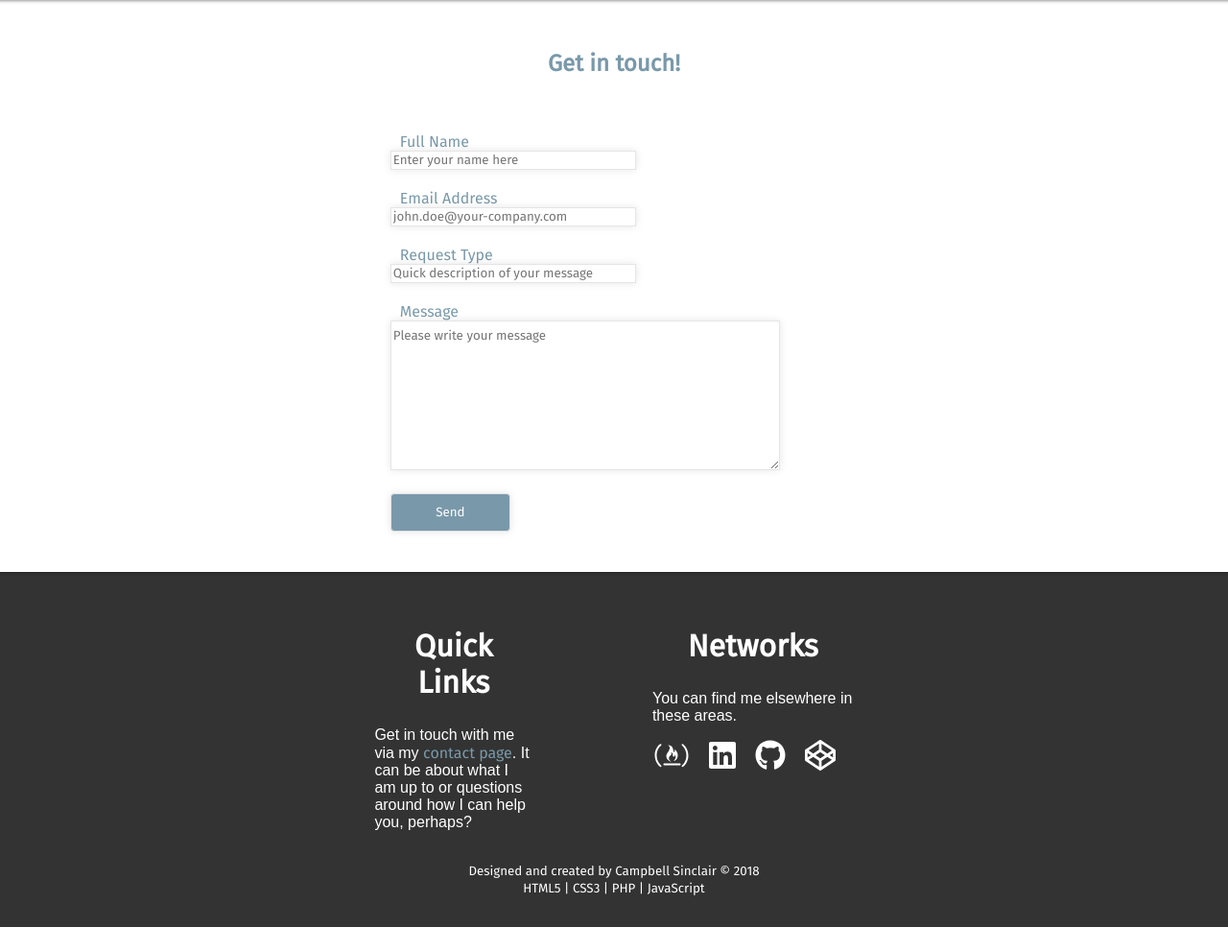
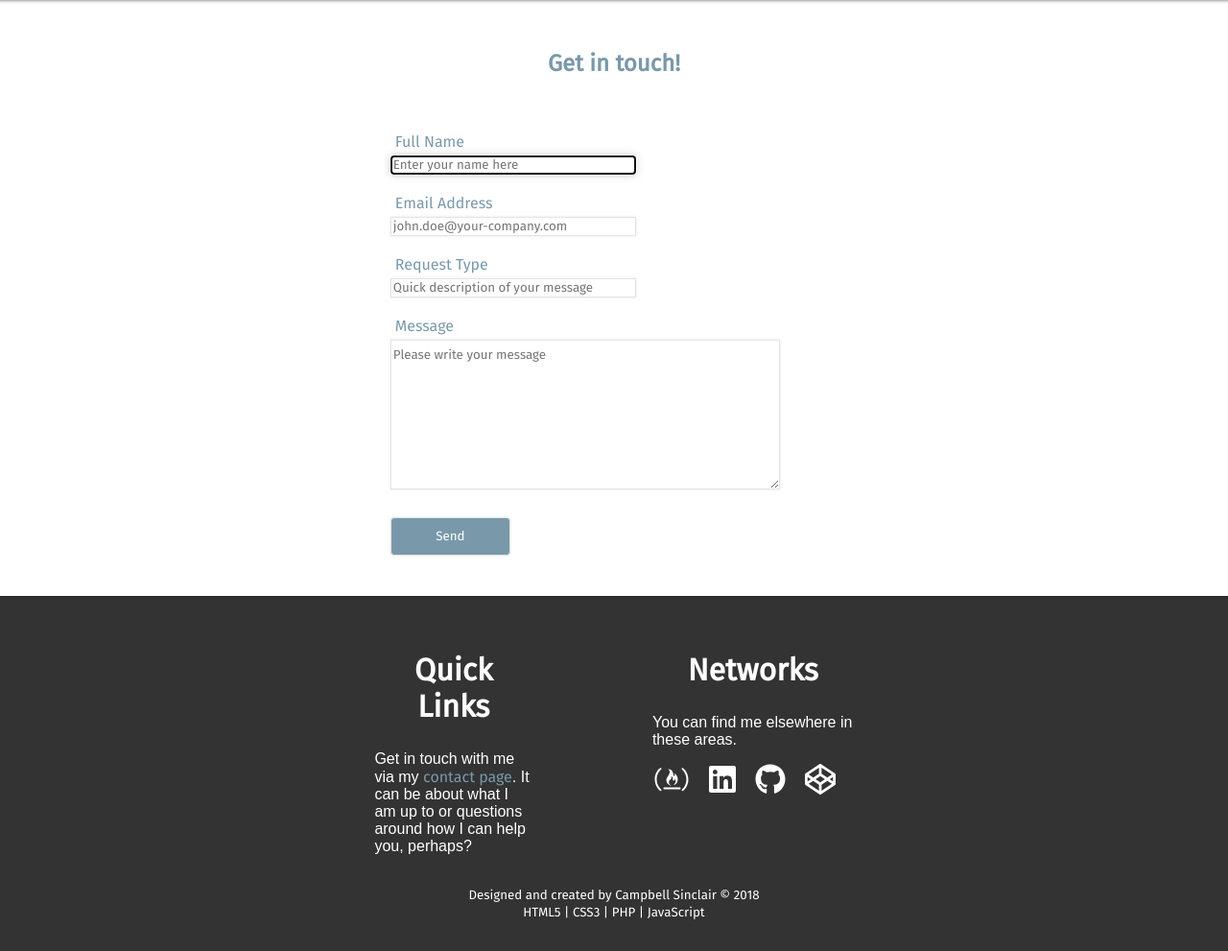
Before and after one commit to watsondr/csinclair, a PHP site: page /contact in a window 1280 px wide. Shown: the part 76-1067 px from the top of the page at 96% size. Before the commit the page ends 1042 px from the top, so only its background shows below. Run offline with PHP 8.4, Linux system fonts and the light colour scheme; some web fonts are replaced.

Commit message:
reduced box shadow and introduced contact autofocus
quality of usability changes

```diff
--- a/contact.php
+++ b/contact.php
@@ -31,8 +31,6 @@
 		?>
 
 
-
-		<!-- We desire a change from the usual for contact to help differentiate the page -->
 		<section class="contactUs">
 
 			<h2>Get in touch!</h2>
@@ -48,7 +46,7 @@
 			<!-- Name -->
 				<p class="name">
 					<label for="name">Full Name</label> <br />
-					<input type="text" name="name" id="name" placeholder="Enter your name here" />
+					<input type="text" name="name" id="name" placeholder="Enter your name here" autofocus/>
 				</p>
 
 			<!-- Email -->
--- a/css/main.css
+++ b/css/main.css
@@ -148,7 +148,7 @@ footer p {
 }
 
 .form label {
-	margin-left: 10px;
+	margin-left: 5px;
 	color: #7999AA;
 }
 
@@ -156,9 +156,10 @@ input, textarea {
 	border: 1px solid #e5e5e5;
 	width: 250px;
 	color: #333333;
-	box-shadow: rgba(0,0,0,0.1) 0px 0px 8px;
-	-moz-box-shadow: rgba(0,0,0,0.1) 0px 0px 8px;
-	-webkit-box-shadow: rgba(0,0,0,0.1) 0px 0px 8px;
+	margin-top: 5px;
+	box-shadow: rgba(0,0,0,0.1) 0px 0px 3px;
+	-moz-box-shadow: rgba(0,0,0,0.1) 0px 0px 3px;
+	-webkit-box-shadow: rgba(0,0,0,0.1) 0px 0px 3px;
 }
 
 textarea {
```
